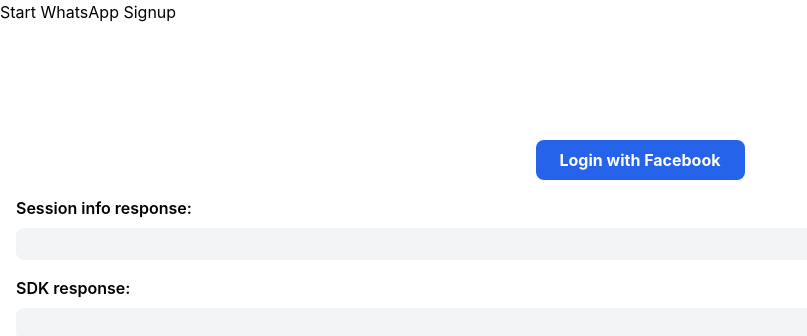
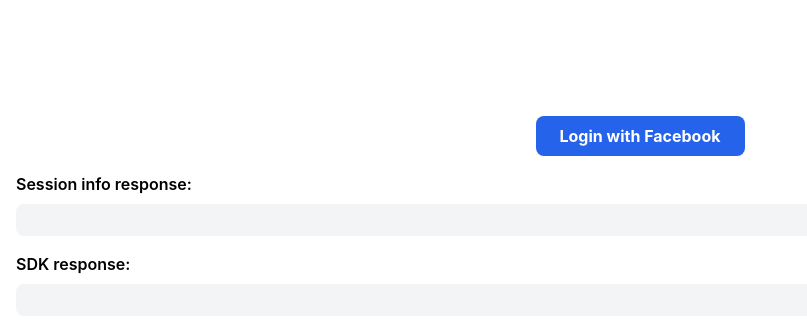
Before and after one commit to shubham7a/Project_1, a React (Create React App) app: page / in a window 1280 px wide. Shown: the top 336 px of the page, without its empty margins (0-807 px from the left). Built offline with nearby package versions, Linux system fonts and the light colour scheme.

Commit message:
Fisrt commit

```diff
--- a/src/App.js
+++ b/src/App.js
@@ -1,14 +1,14 @@
 import './App.css';
 import React from 'react';
 import EmbeddedSignup from './components/EmbeddedSignup';
-import WhatsAppSignup from './components/WhatsappSignup';
+
 
 
 function App() {
   return (
     <>
     <div >
-      <WhatsAppSignup/>
+
        <EmbeddedSignup/>
     </div>
   </>
--- a/src/components/WhatsappSignup.js
+++ /dev/null
@@ -1,60 +0,0 @@
-import React, { useEffect } from 'react';
-
-const WhatsAppSignup = () => {
-  useEffect(() => {
-    // Load the Facebook SDK
-    window.fbAsyncInit = function () {
-      FB.init({
-        appId: '923306645752743', // Replace with your Facebook App ID
-        cookie: true,
-        xfbml: true,
-        version: 'v21.0' // Graph API version
-      });
-    };
-
-    (function (d, s, id) {
-      let js, fjs = d.getElementsByTagName(s)[0];
-      if (d.getElementById(id)) return;
-      js = d.createElement(s); js.id = id;
-      js.src = "https://connect.facebook.net/en_US/sdk.js";
-      fjs.parentNode.insertBefore(js, fjs);
-    }(document, 'script', 'facebook-jssdk'));
-  }, []);
-
-  const launchWhatsAppSignup = () => {
-    // Conversion tracking code
-    if (window.fbq) {
-      window.fbq('trackCustom', 'WhatsAppOnboardingStart', {
-        appId: 'your-facebook-app-id',
-        feature: 'whatsapp_embedded_signup'
-      });
-    }
-
-    // Facebook Login with JavaScript SDK
-    window.FB.login(function (response) {
-      if (response.authResponse) {
-        const { code } = response.authResponse;
-        // Transmit code to your backend for server-to-server access token exchange
-      } else {
-        console.log('User cancelled login or did not fully authorize.');
-      }
-    }, {
-      config_id: '1907247449785013', // Replace with your configuration ID
-      response_type: 'code',
-      override_default_response_type: true,
-      extras: {
-        setup: {
-          // Prefilled data can go here
-        }
-      }
-    });
-  };
-
-  return (
-    <div>
-      <button onClick={launchWhatsAppSignup}>Start WhatsApp Signup</button>
-    </div>
-  );
-};
-
-export default WhatsAppSignup;
```
